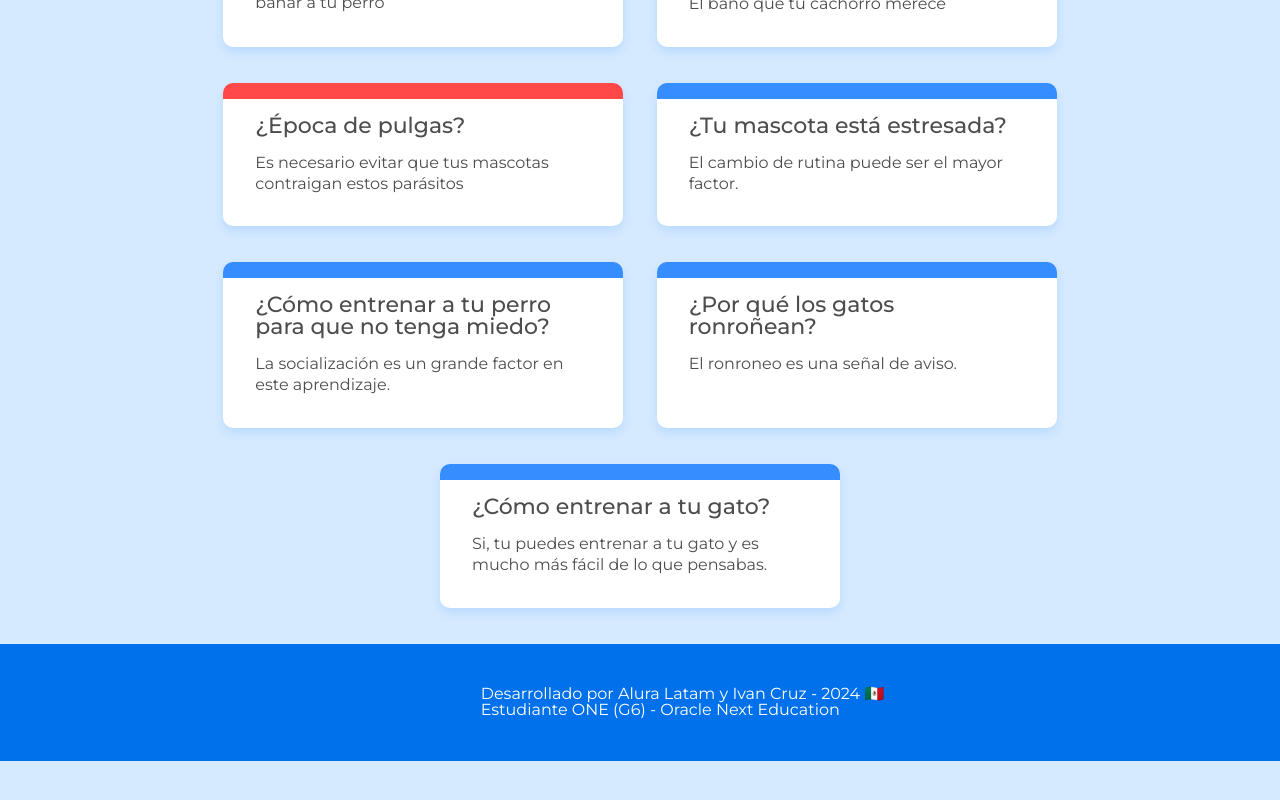
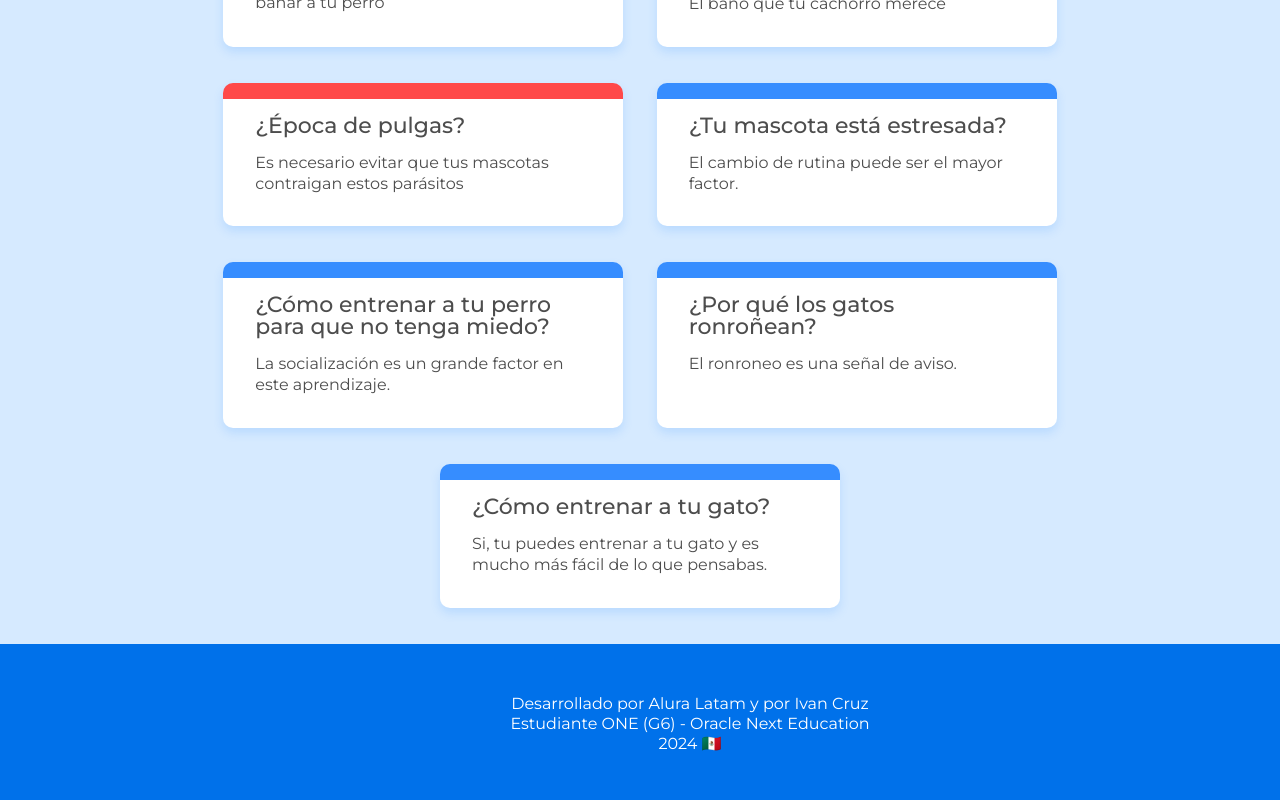
Before and after one commit to Ivandv19/petshop, a React (Create React App) app: page / in a window 1280 px wide. Shown: the part 414-1214 px from the top of the page. Before the commit the page ends 1175 px from the top, so only its background shows below. Built offline with nearby package versions, Linux system fonts and the light colour scheme; data requests are answered from the project's data file.

Commit message:
refactor(footer): Modifica contenido de footer y estilos

```diff
--- a/src/assets/css/componentes/footer.css
+++ b/src/assets/css/componentes/footer.css
@@ -5,6 +5,8 @@
     display: flex;
     justify-content: center;
     align-items: center;
-    padding: 42.5px ;
+    padding: 50px ;
     color: white;
+    text-align: center;
+    line-height: 20px;
 }
--- a/src/components/Footer.jsx
+++ b/src/components/Footer.jsx
@@ -4,7 +4,9 @@ const Footer = () => {
     return (
         <>
             <footer className="footer">
-                <p>Desarrollado por Alura Latam y Ivan Cruz - 2024 🇲🇽 <br /> Estudiante ONE (G6) - Oracle Next Education </p>
+
+            <p>Desarrollado por Alura Latam y por Ivan Cruz <br/> Estudiante ONE (G6) -
+            Oracle Next Education <br /> 2024 🇲🇽</p>
             </footer>
 
         </>
```
